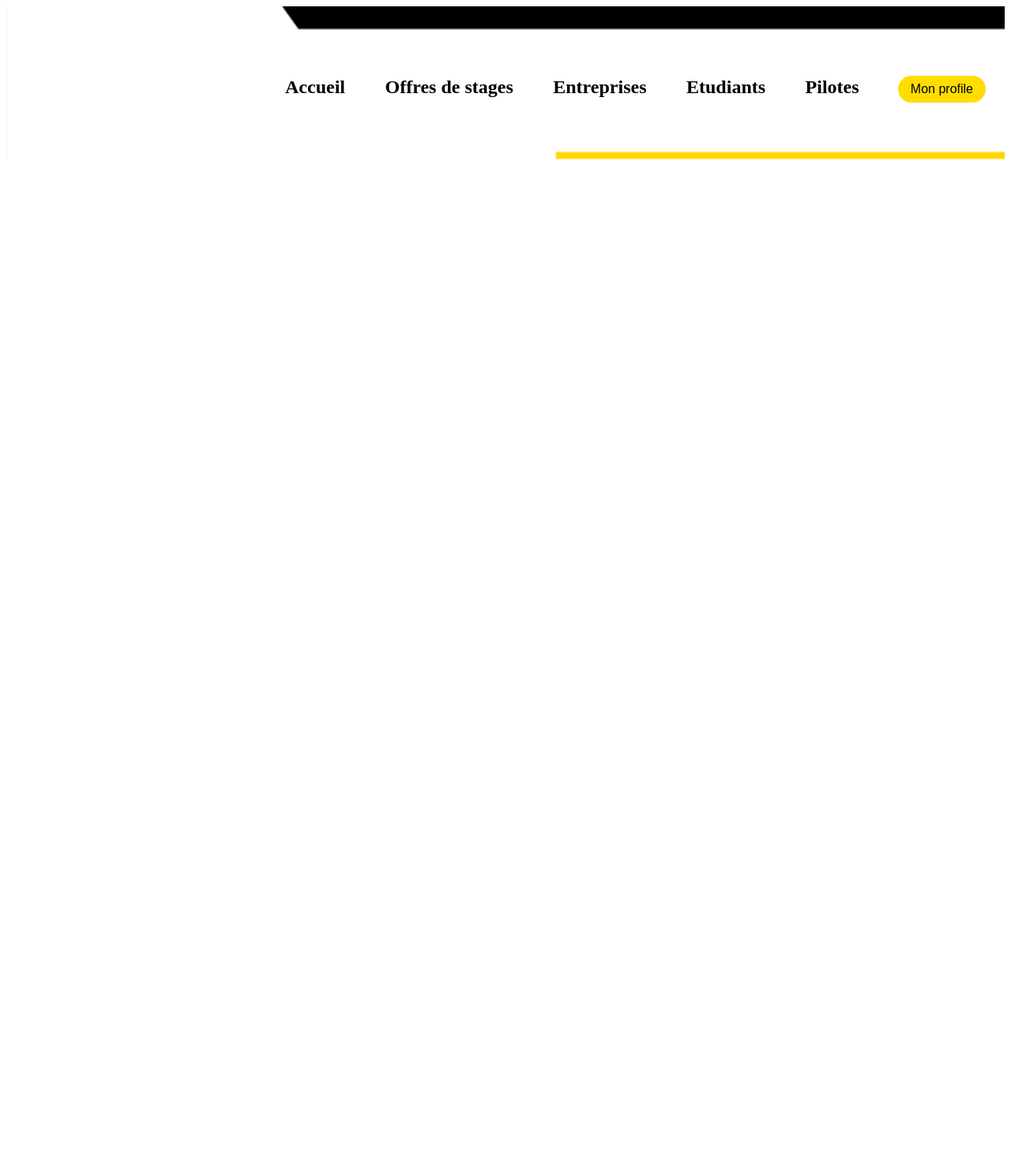
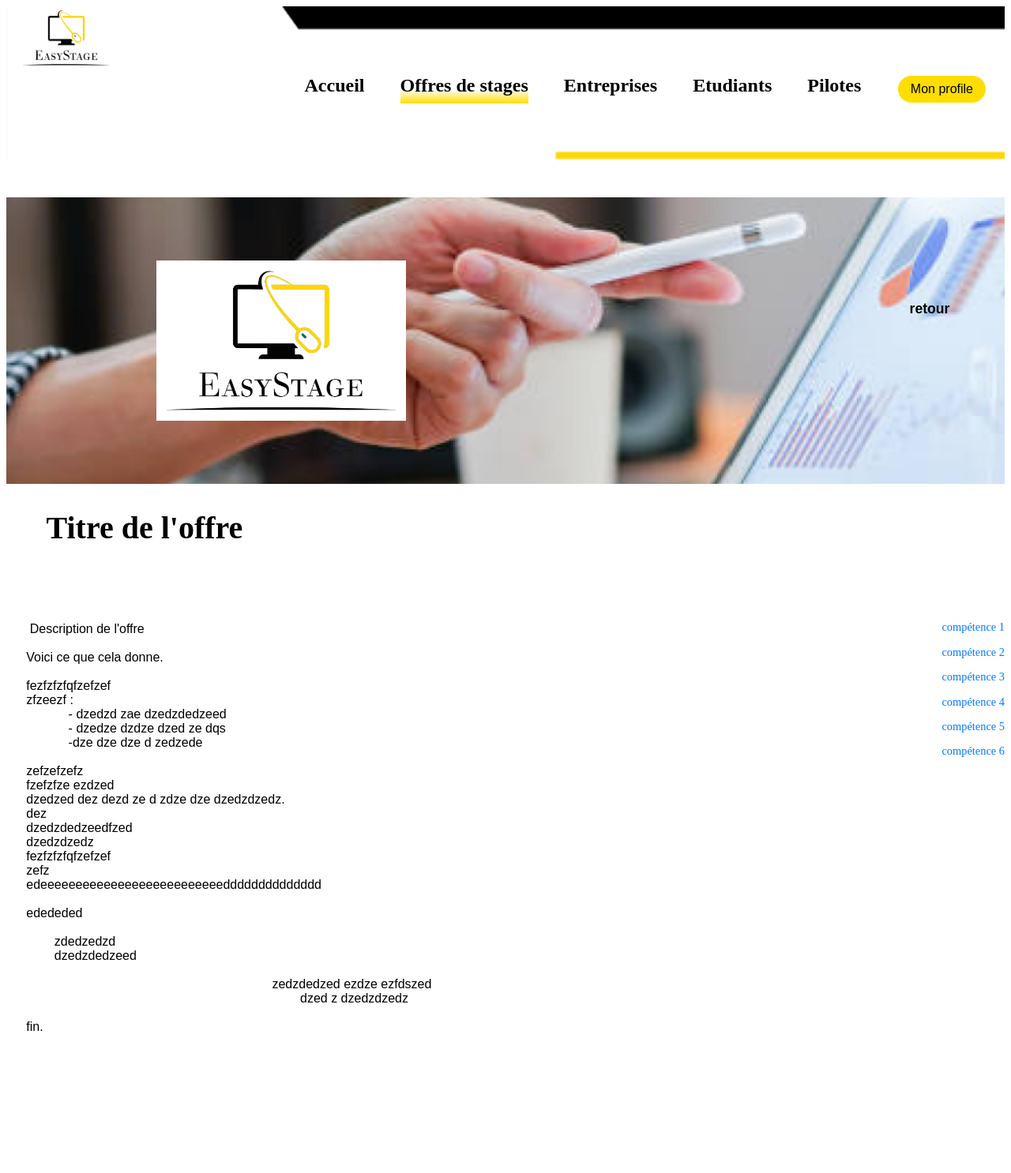
Before and after one commit to gitygit362/Projet_Web, a PHP site: page /presentation_offre.html in a window 1280 px wide. Shown: the whole page at 79% size. Before the commit the page ends 202 px from the top, so only its background shows below. Run offline with PHP 8.4, Linux system fonts and the light colour scheme.

Commit message:
creation de la page presentation offre finitions de offre de offres_stages

```diff
--- a/Assets/stylesheet.css
+++ b/Assets/stylesheet.css
@@ -105,7 +105,6 @@ a:first-of-type {
     }
 
     /*-------------------------------*/
-
 
 
 
@@ -278,7 +277,7 @@ a:hover {
     border: 0.01rem solid grey;
 }
 
-.test {
+.OptionOffre {
     background-color: rgb(220, 220, 220);
     padding-top: 0.01rem;
     margin-right: 1rem;
@@ -437,3 +436,57 @@ input[type="radio"]{
 .trier {
     display: none;
 }
+
+
+
+
+
+/* Présentation offre */
+
+#headerImage {
+    display: flex;
+    background-image: url("images/header_presentation_offre.png");
+    padding-bottom: 5rem;
+    background-position: left top;
+    background-size: cover;
+    margin-top: 3rem;
+}
+
+.Retour {
+    margin-left: 50%;
+    border: none;
+    background: none;
+    font-weight: bold;
+    font-size: 1.1rem;
+}
+
+.Retour:hover {
+    color:rgb(255, 221, 0);
+}
+
+.logoOffre {
+    margin-top: 5rem;
+        margin-left: 15%;
+        max-width: 120px;
+        min-width: 25%;
+}
+
+.flex-container-Présentation-Offre {
+    display: flex;
+    justify-content: space-between;
+    margin-bottom: 10rem;
+}
+
+
+.flex-container-Présentation-Offre > .DescriptionCompletOffre {
+    width: 80%;
+    font-family: Arial;
+    font-size: 1rem;
+    margin-left: 2%;
+}
+
+.TitreOffrePresentation {
+    font-size: 2.5rem;
+    margin: 2rem 0% 5rem 4%; /*top right bottom left */
+
+}
--- a/presentation_offre.html
+++ b/presentation_offre.html
@@ -9,17 +9,60 @@
 </head>
 <body>
     <header class="header1">
+        <img src="Assets/images/logo.png" alt="logo EASYSTAGE">
         <!-- mettre la meme navbar -->
         <nav class="navbar">
             <a href="accueil.html">Accueil</a>
-            <a href="offres_stages.html">Offres de stages</a>
+            <a href="offres_stages.html" id="pagepre">Offres de stages</a>
             <a href="presentation_entreprise.html">Entreprises</a>
             <a class="refPilote" href="gestion_etudiant/GE_accueil.html">Etudiants</a>
             <a class="refAdmin" href="gestion_pilote/GE_accueil.html">Pilotes</a>
             <button class="Profile" type="button" onclick="redirectToProfile()">Mon profile</button>
         </nav>
+        <style>
+            #pagepre {
+                background: linear-gradient(to bottom, white, white, rgb(255, 221, 0));
+            }
+        </style>
     </header>
+    <main>
+    <div id="headerImage">
+        <img class="logoOffre" src="Assets/images/logo.png" alt="logo EASYSTAGE">
+        <button class="Retour" type="button" onclick="redirectToPrecPage()">retour</button>
+    </div>
+    <h2 class="TitreOffrePresentation"> Titre de l'offre</h2>
+    <div class="flex-container-Présentation-Offre">
+        <pre class="DescriptionCompletOffre"> Description de l'offre
 
-    <main>
+Voici ce que cela donne.
 
+fezfzfzfqfzefzef
+zfzeezf :
+            - dzedzd zae dzedzdedzeed
+            - dzedze dzdze dzed ze dqs
+            -dze dze dze d zedzede
+
+zefzefzefz
+fzefzfze ezdzed
+dzedzed dez dezd ze d zdze dze dzedzdzedz.
+dez
+dzedzdedzeedfzed
+dzedzdzedz
+fezfzfzfqfzefzef
+zefz
+edeeeeeeeeeeeeeeeeeeeeeeeeeedddddddddddddd
+
+edededed
+
+        zdedzedzd
+        dzedzdedzeed
+
+                                                                      zedzdedzed ezdze ezfdszed
+                                                                              dzed z dzedzdzedz
+
+fin.
+</pre>
+        <aside class="CompetencesOffre"> <p>compétence 1</p> <p>compétence 2</p> <p>compétence 3</p> <p>compétence 4</p> <p>compétence 5</p> <p>compétence 6</p></aside>
+    </div>
     </main>
+</body>
```
Also changed, not shown: offres_stages.html (+5 -5 lines), Assets/images/header_presentation_offre.png (added), Assets/images/retour_offre.png (added).
